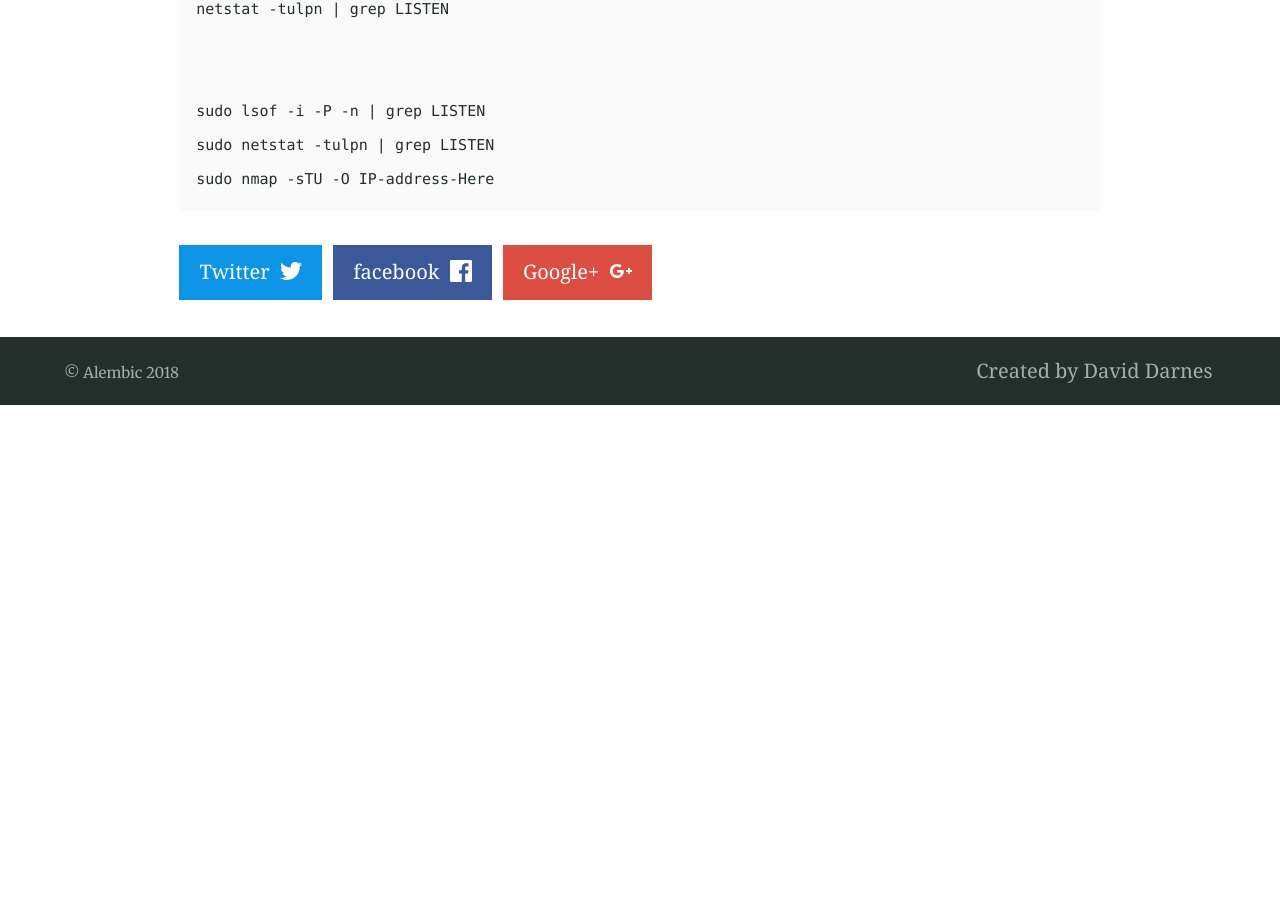
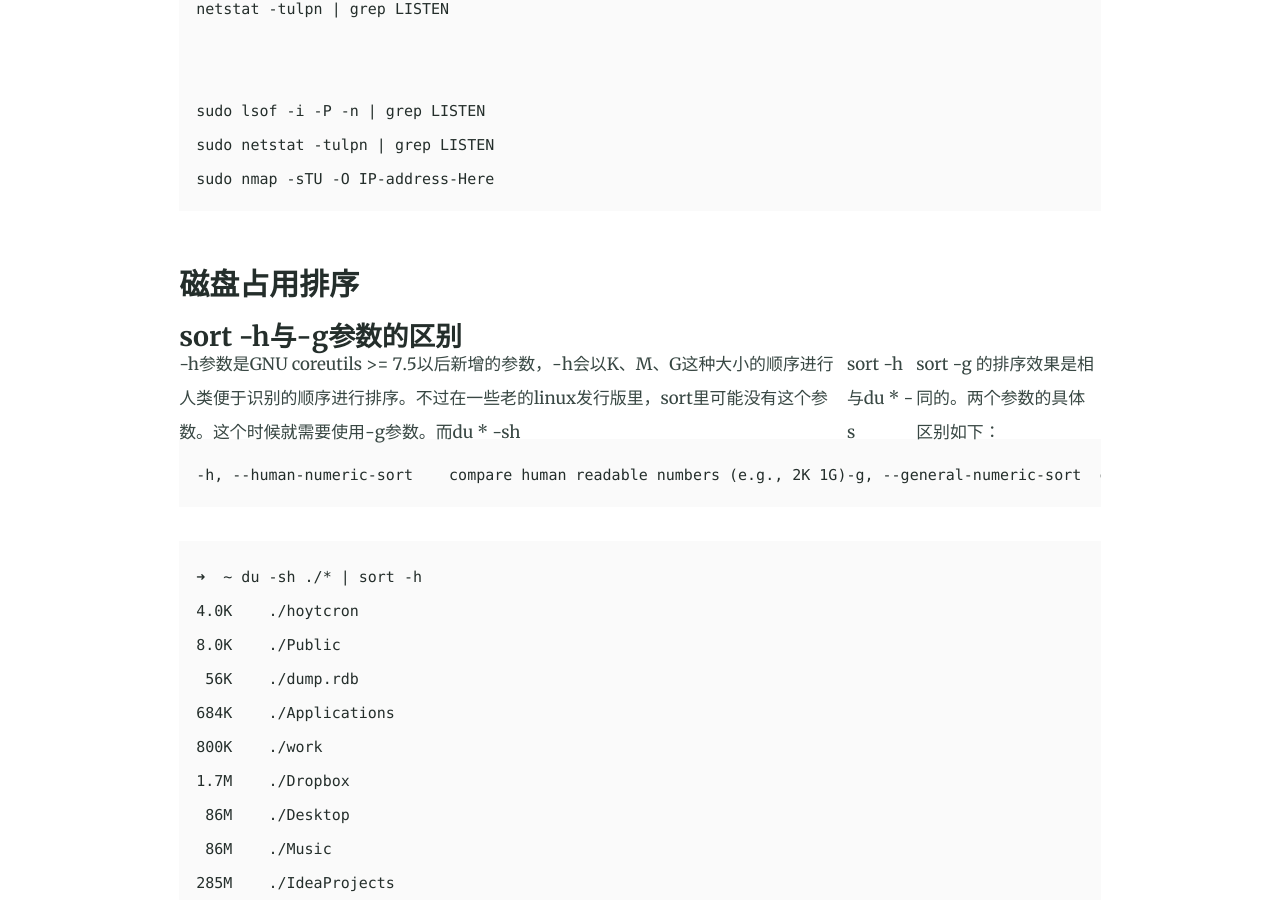
Before and after one commit to wudixm/wudixm.github.io, a Jekyll site: the page built from _posts/2017-10-21-Linux-Command.md, in a window 1280 px wide and 900 px high, scrolled down 34212 px. Built offline with Jekyll 4.4.1, drawn with Linux system fonts in a browser that asks for light colours; our own code applies the rules of GitHub Pages for plain Markdown files; before the commit the page ends 34617 px from its top, so only the background shows below that; some of the changed text lies outside the part shown.

Commit message:
du -sh ./* | sort -g and -h

````diff
--- a/_posts/2017-10-21-Linux-Command.md
+++ b/_posts/2017-10-21-Linux-Command.md
@@ -1037,3 +1037,49 @@ sudo lsof -i -P -n | grep LISTEN
 sudo netstat -tulpn | grep LISTEN
 sudo nmap -sTU -O IP-address-Here
 ```
+
+### 磁盘占用排序
+
+#### sort -h与-g参数的区别
+
+-h参数是GNU coreutils >= 7.5以后新增的参数，-h会以K、M、G这种大小的顺序进行人类便于识别的顺序进行排序。不过在一些老的linux发行版里，sort里可能没有这个参数。这个时候就需要使用-g参数。而du * -sh|sort -h与du * -s|sort -g 的排序效果是相同的。两个参数的具体区别如下：
+
+```
+-h, --human-numeric-sort    compare human readable numbers (e.g., 2K 1G)-g, --general-numeric-sort  compare according to general numerical value
+```
+
+```
+➜  ~ du -sh ./* | sort -h
+4.0K	./hoytcron
+8.0K	./Public
+ 56K	./dump.rdb
+684K	./Applications
+800K	./work
+1.7M	./Dropbox
+ 86M	./Desktop
+ 86M	./Music
+285M	./IdeaProjects
+395M	./Downloads
+456M	./Pictures
+1.1G	./Documents
+9.9G	./Movies
+ 10G	./local
+ 22G	./Library
+
+ ➜  ~ du -sh ./* | sort -g
+1.1G	./Documents
+1.7M	./Dropbox
+4.0K	./hoytcron
+8.0K	./Public
+9.9G	./Movies
+ 10G	./local
+ 22G	./Library
+ 56K	./dump.rdb
+ 86M	./Desktop
+ 86M	./Music
+285M	./IdeaProjects
+395M	./Downloads
+456M	./Pictures
+684K	./Applications
+800K	./work
+```
````
